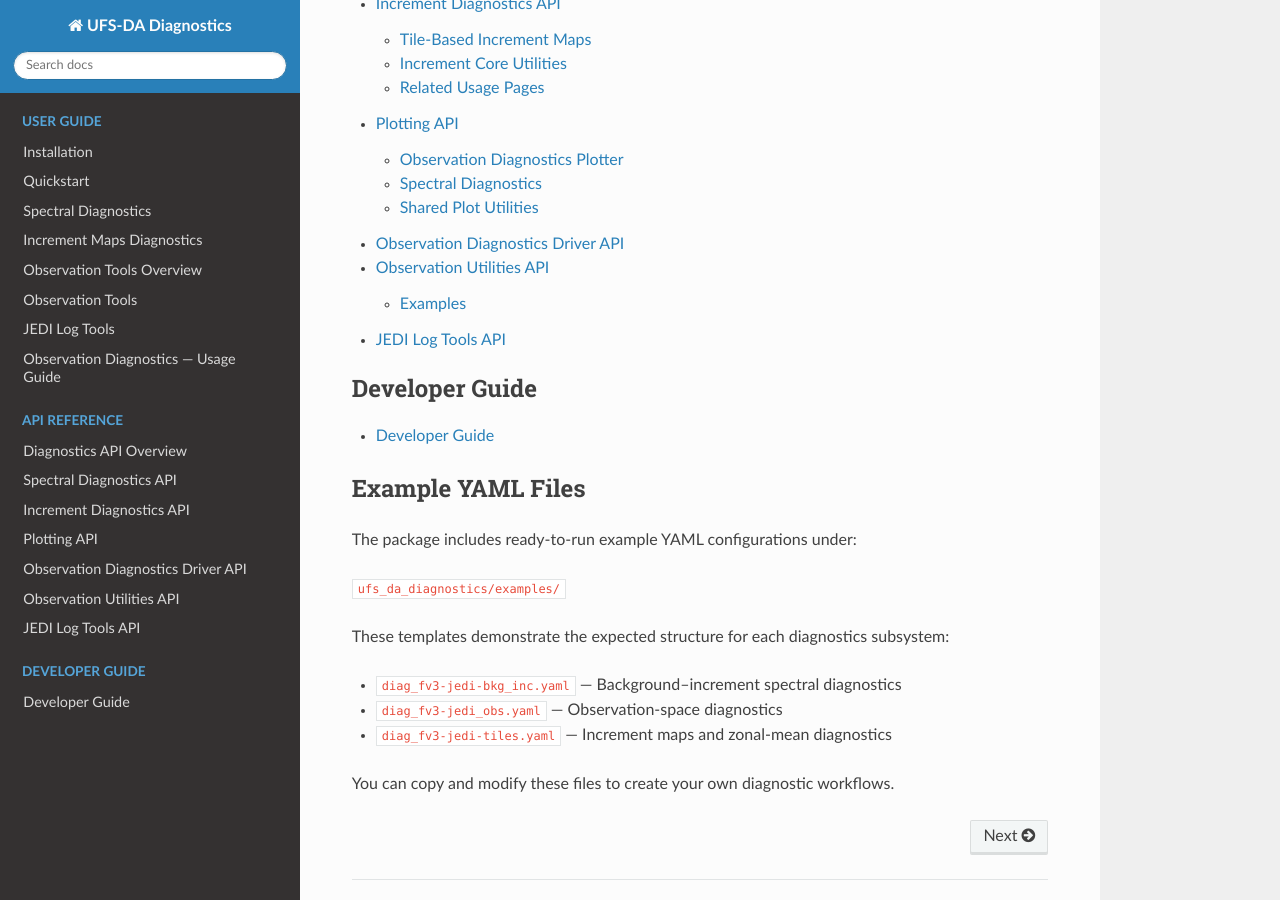
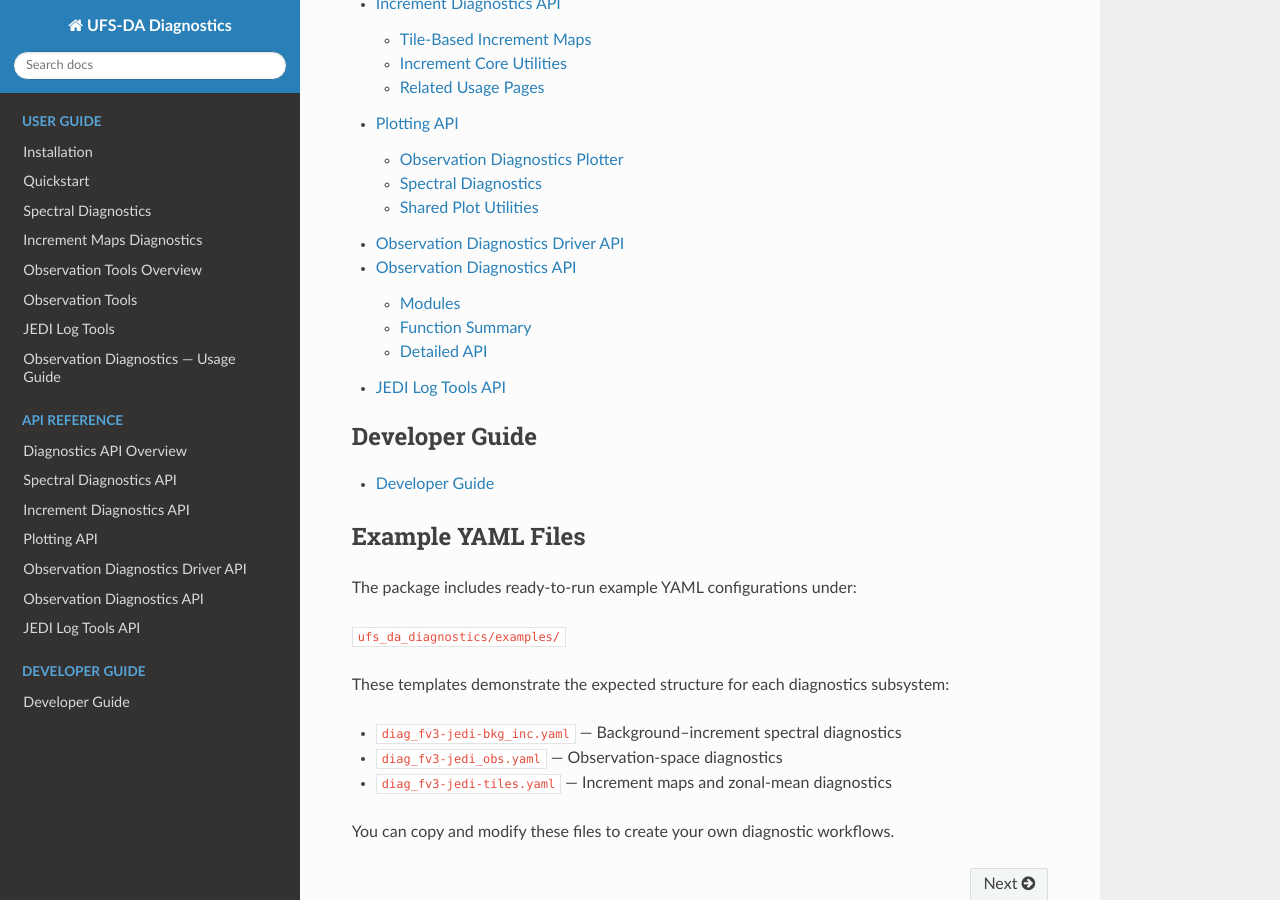
Before and after one commit to jkbk2004/ufs_da_diagnostics, a Sphinx documentation site: the page built from docs/index.rst, in a window 1280 px wide and 900 px high, scrolled down 2412 px. Built offline with Sphinx 7.4.7 and the Read the Docs theme 3.1.0, drawn with Linux system fonts in a browser that asks for light colours; some of the changed lines change nothing that is shown.

Commit message:
Update obs.rst

```diff
--- a/docs/api/obs.rst
+++ b/docs/api/obs.rst
@@ -1,30 +1,54 @@
-Observation Utilities API
-=========================
+Observation Diagnostics API
+===========================
 
-This module provides lightweight helpers for inspecting IODA observation
-files. These utilities are useful when preparing YAML configurations for
-observation diagnostics or when exploring file structure.
+The observation diagnostics subsystem provides tools for generating
+statistics, histograms, scan‑position plots, and latitudinal bin
+summaries from IODA observation files. These diagnostics are used
+by the CLI driver ``ufsda-obs-diagnostic`` and by the plotting
+subsystem under ``ufs_da_diagnostics.plots``.
 
-.. automodule:: ufs_da_diagnostics.obs.utils
-   :members:
-   :undoc-members:
-   :show-inheritance:
+This page documents the core observation diagnostics engine.
 
-Examples
---------
 
-List variables in an IODA file:
+Modules
+-------
 
-.. code-block:: python
+.. automodule:: ufs_da_diagnostics.obs.obs_diagnostic
+    :members:
+    :undoc-members:
+    :show-inheritance:
 
-    from ufs_da_diagnostics.obs.utils import list_variables
-    print(list_variables("diag_t.nc"))
 
-List groups:
+Function Summary
+----------------
 
-.. code-block:: python
+.. autosummary::
+    :toctree: generated/
+    :nosignatures:
 
-    from ufs_da_diagnostics.obs.utils import list_groups
-    print(list_groups("diag_t.nc"))
+    ufs_da_diagnostics.obs.obs_diagnostic.ObsDiagnostic
+    ufs_da_diagnostics.obs.obs_diagnostic.load_ioda
+    ufs_da_diagnostics.obs.obs_diagnostic.compute_statistics
+    ufs_da_diagnostics.obs.obs_diagnostic.run_diagnostics
 
-See :doc:`../usage_observation_tools` for the full workflow.
+
+Detailed API
+------------
+
+ObsDiagnostic
+~~~~~~~~~~~~~
+
+.. autoclass:: ufs_da_diagnostics.obs.obs_diagnostic.ObsDiagnostic
+    :members:
+    :undoc-members:
+    :show-inheritance:
+
+
+Module‑Level Functions
+~~~~~~~~~~~~~~~~~~~~~~
+
+.. autofunction:: ufs_da_diagnostics.obs.obs_diagnostic.load_ioda
+
+.. autofunction:: ufs_da_diagnostics.obs.obs_diagnostic.compute_statistics
+
+.. autofunction:: ufs_da_diagnostics.obs.obs_diagnostic.run_diagnostics
```
